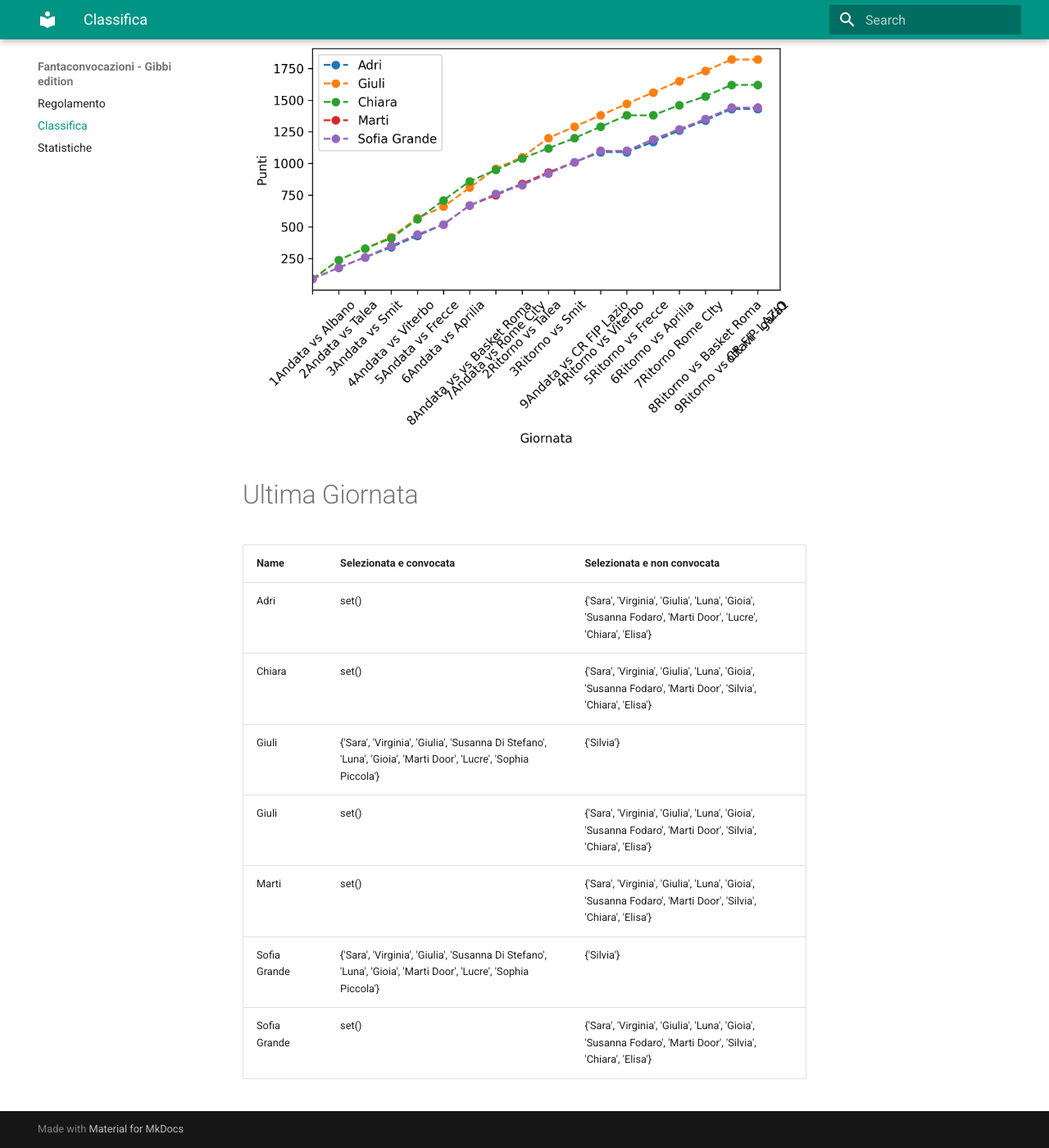
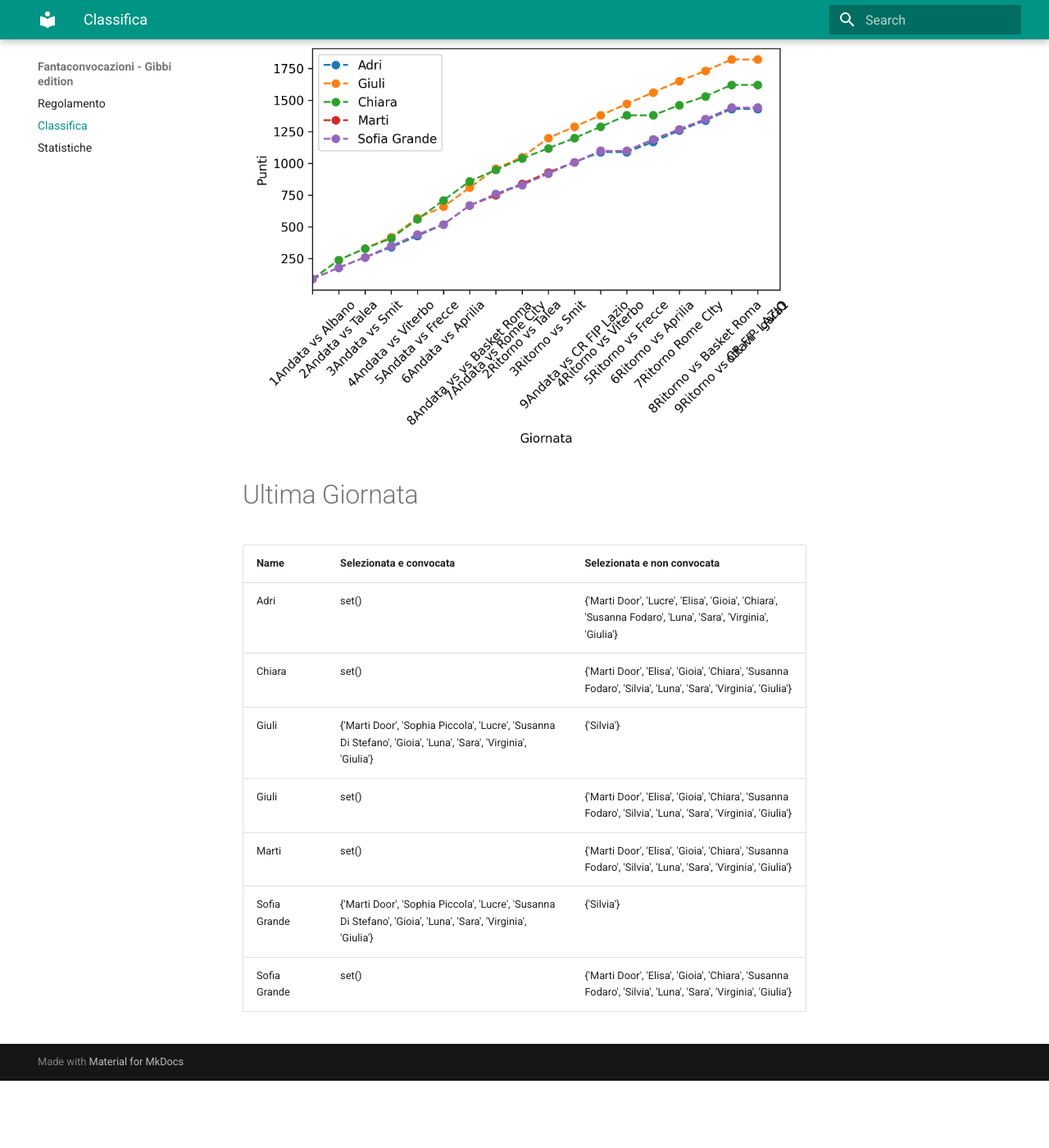
Before and after one commit to martinig94/fantagibbi, an MkDocs documentation site: the page built from docs/Classifica.md, in a window 1280 px wide and 1400 px high, scrolled down 565 px. Shown: the whole window at 82% size. Built offline with MkDocs 1.6.1 and Material for MkDocs 9.7.7, drawn with Linux system fonts in a browser that asks for light colours; after the commit the page ends 1883 px from its top, so only the background shows below that.

Commit message:
Auto-update from main.py

```diff
--- a/docs/Classifica.md
+++ b/docs/Classifica.md
@@ -18,11 +18,11 @@
 <!-- START_TABLE CORRECT -->
 | Name         | Selezionata e convocata                                                                                        | Selezionata e non convocata                                                                                  |
 |:-------------|:---------------------------------------------------------------------------------------------------------------|:-------------------------------------------------------------------------------------------------------------|
-| Adri         | set()                                                                                                          | {'Sara', 'Virginia', 'Giulia', 'Luna', 'Gioia', 'Susanna Fodaro', 'Marti Door', 'Lucre', 'Chiara', 'Elisa'}  |
-| Chiara       | set()                                                                                                          | {'Sara', 'Virginia', 'Giulia', 'Luna', 'Gioia', 'Susanna Fodaro', 'Marti Door', 'Silvia', 'Chiara', 'Elisa'} |
-| Giuli        | {'Sara', 'Virginia', 'Giulia', 'Susanna Di Stefano', 'Luna', 'Gioia', 'Marti Door', 'Lucre', 'Sophia Piccola'} | {'Silvia'}                                                                                                   |
-| Giuli        | set()                                                                                                          | {'Sara', 'Virginia', 'Giulia', 'Luna', 'Gioia', 'Susanna Fodaro', 'Marti Door', 'Silvia', 'Chiara', 'Elisa'} |
-| Marti        | set()                                                                                                          | {'Sara', 'Virginia', 'Giulia', 'Luna', 'Gioia', 'Susanna Fodaro', 'Marti Door', 'Silvia', 'Chiara', 'Elisa'} |
-| Sofia Grande | {'Sara', 'Virginia', 'Giulia', 'Susanna Di Stefano', 'Luna', 'Gioia', 'Marti Door', 'Lucre', 'Sophia Piccola'} | {'Silvia'}                                                                                                   |
-| Sofia Grande | set()                                                                                                          | {'Sara', 'Virginia', 'Giulia', 'Luna', 'Gioia', 'Susanna Fodaro', 'Marti Door', 'Silvia', 'Chiara', 'Elisa'} |
+| Adri         | set()                                                                                                          | {'Marti Door', 'Lucre', 'Elisa', 'Gioia', 'Chiara', 'Susanna Fodaro', 'Luna', 'Sara', 'Virginia', 'Giulia'}  |
+| Chiara       | set()                                                                                                          | {'Marti Door', 'Elisa', 'Gioia', 'Chiara', 'Susanna Fodaro', 'Silvia', 'Luna', 'Sara', 'Virginia', 'Giulia'} |
+| Giuli        | {'Marti Door', 'Sophia Piccola', 'Lucre', 'Susanna Di Stefano', 'Gioia', 'Luna', 'Sara', 'Virginia', 'Giulia'} | {'Silvia'}                                                                                                   |
+| Giuli        | set()                                                                                                          | {'Marti Door', 'Elisa', 'Gioia', 'Chiara', 'Susanna Fodaro', 'Silvia', 'Luna', 'Sara', 'Virginia', 'Giulia'} |
+| Marti        | set()                                                                                                          | {'Marti Door', 'Elisa', 'Gioia', 'Chiara', 'Susanna Fodaro', 'Silvia', 'Luna', 'Sara', 'Virginia', 'Giulia'} |
+| Sofia Grande | {'Marti Door', 'Sophia Piccola', 'Lucre', 'Susanna Di Stefano', 'Gioia', 'Luna', 'Sara', 'Virginia', 'Giulia'} | {'Silvia'}                                                                                                   |
+| Sofia Grande | set()                                                                                                          | {'Marti Door', 'Elisa', 'Gioia', 'Chiara', 'Susanna Fodaro', 'Silvia', 'Luna', 'Sara', 'Virginia', 'Giulia'} |
 <!-- END_TABLE CORRECT -->
```
